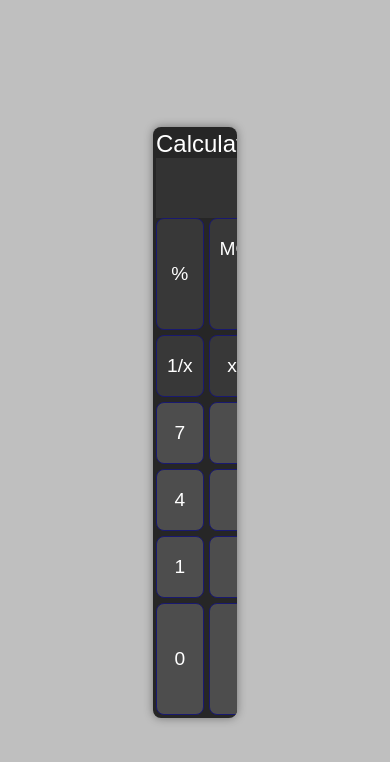
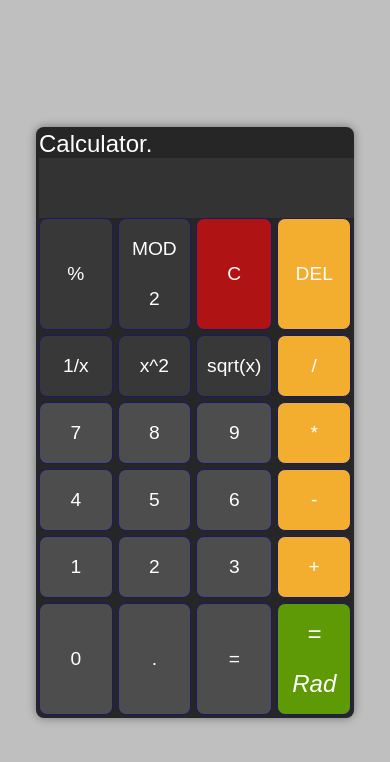
Before and after one commit to KasoHodaj/Calculator.Model_2, a plain HTML site: page index.html in a window 390 px wide. Drawn offline with Linux system fonts and the light colour scheme.

Commit message:
responsive_1

```diff
--- a/style.css
+++ b/style.css
@@ -94,3 +94,9 @@ button:active{
 .pi:active{
     background-color: rgb(62, 100, 4);
 }
+
+@media(max-width: 600px){
+    #container-calculator{
+        width: 80%;
+    }
+}
```
